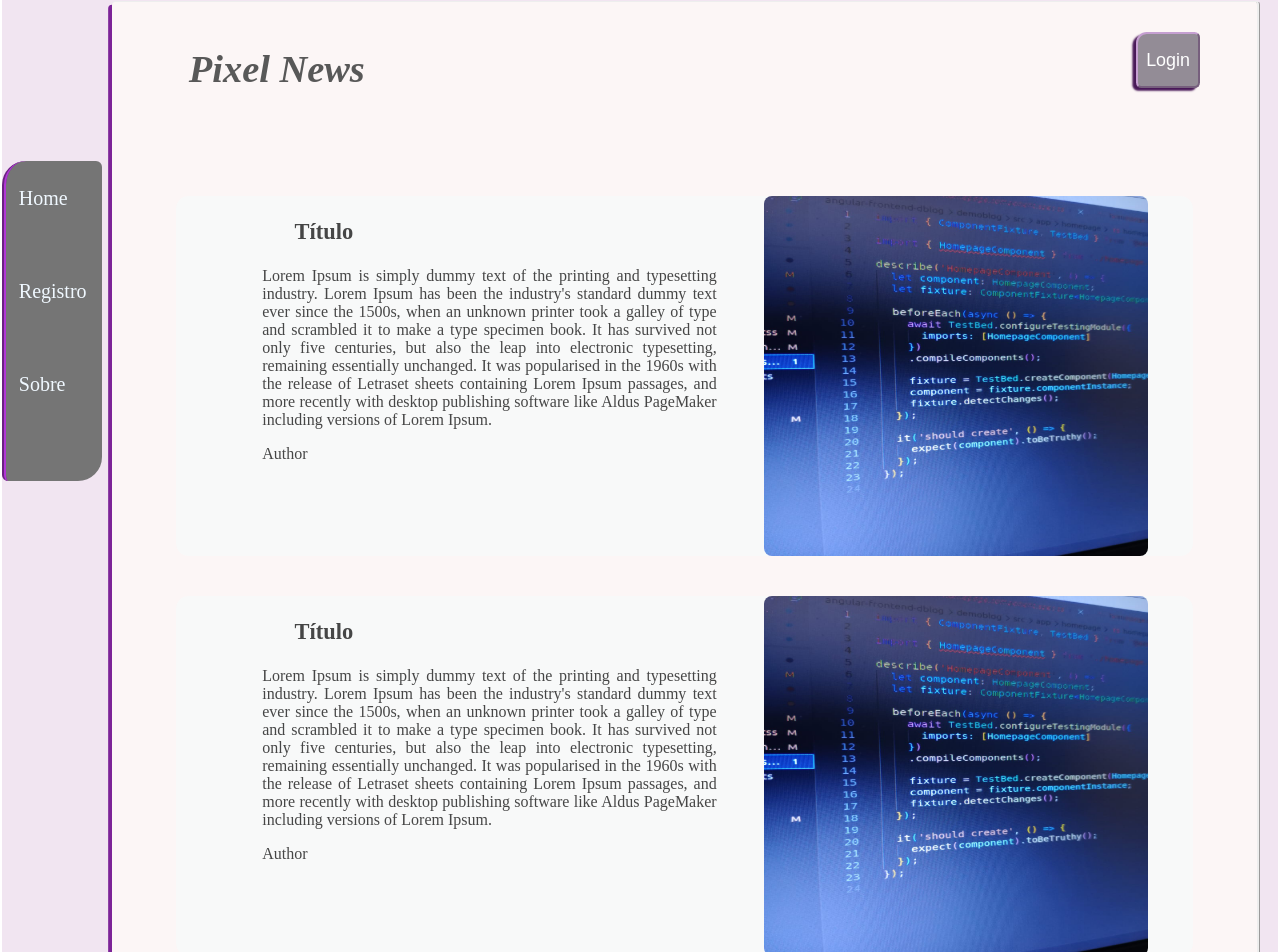
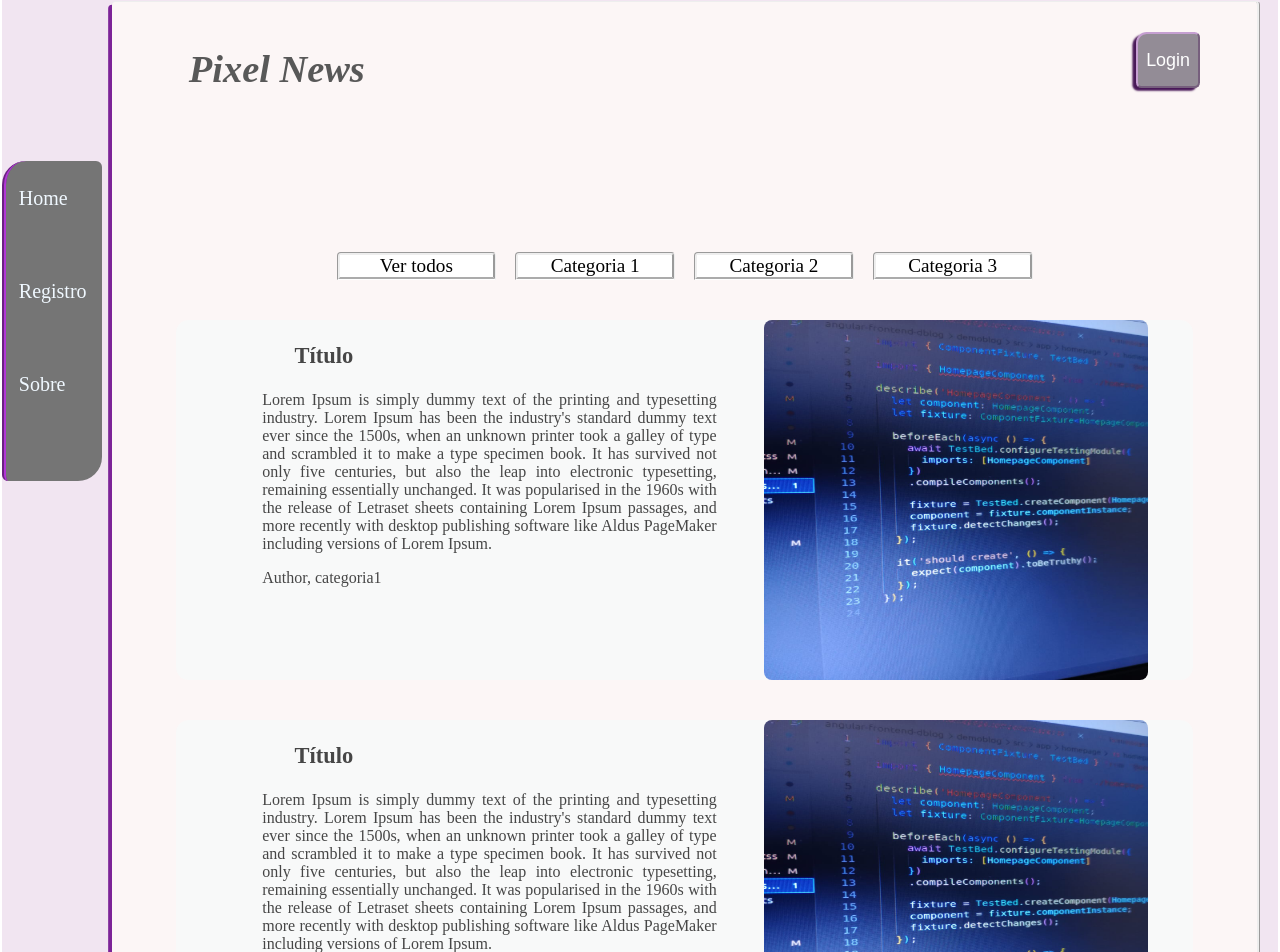
Before and after one commit to pedro-workspace/blog-demo, an Angular app: page / in a window 1280 px wide. Shown: the part 41-993 px from the top of the page. Built offline with nearby package versions, Linux system fonts and the light colour scheme.

Commit message:
adicionando extras

```diff
--- a/src/app/datasample/data.sample.ts
+++ b/src/app/datasample/data.sample.ts
@@ -4,17 +4,17 @@ const url:String = "img.jpeg"
 
 
 export const dataSample: Array<{titulo:String,resumo:String,
-    nomeAutor:String,bioAutor:String,infoAcademica:String, imgUrl:String}> = [
+    nomeAutor:String,bioAutor:String,infoAcademica:String, imgUrl:String, category:String}> = [
     {titulo:"Título", resumo:lorem, nomeAutor:"Author",
-        bioAutor:"Informações sobre", infoAcademica:"Se houver", imgUrl:url},
+        bioAutor:"Informações sobre", infoAcademica:"Se houver", imgUrl:url, category:"categoria1"},
     {titulo:"Título", resumo:lorem, nomeAutor:"Author",
-        bioAutor:"Informações sobre", infoAcademica:"Se houver", imgUrl:url},
+        bioAutor:"Informações sobre", infoAcademica:"Se houver", imgUrl:url,category:"categoria2"},
     {titulo:"Título", resumo:lorem, nomeAutor:"Author",
-        bioAutor:"Informações sobre", infoAcademica:"Se houver", imgUrl:url},
+        bioAutor:"Informações sobre", infoAcademica:"Se houver", imgUrl:url, category:"categoria2"},
     {titulo:"Título", resumo:lorem, nomeAutor:"Author",
-        bioAutor:"Informações sobre", infoAcademica:"Se houver", imgUrl:url},
+        bioAutor:"Informações sobre", infoAcademica:"Se houver", imgUrl:url, category:"categoria1"},
     {titulo:"Título", resumo:lorem, nomeAutor:"Author",
-        bioAutor:"Informações sobre", infoAcademica:"Se houver", imgUrl:url},
+        bioAutor:"Informações sobre", infoAcademica:"Se houver", imgUrl:url, category:"categoria3"},
     {titulo:"Título", resumo:lorem, nomeAutor:"Author",
-        bioAutor:"Informações sobre", infoAcademica:"Se houver", imgUrl:url},
+        bioAutor:"Informações sobre", infoAcademica:"Se houver", imgUrl:url, category:"categoria3"},
 ]
--- a/src/app/homepage/homepage.component.css
+++ b/src/app/homepage/homepage.component.css
@@ -26,3 +26,32 @@ h2, h3, p {
     border-radius: 1vb;
     align-self: center;
 }
+
+div nav {
+    display:flex;
+    gap: 1em;
+    justify-content: center;
+}
+
+div nav a {
+    margin-top:5em;
+    border-style:groove;
+    border-bottom-color:white;
+    background-color:white;
+    border-top-left-radius:0.2em;
+    border-top-right-radius:0.2em;
+    font-size: 1em;
+    width:12vw;
+    text-align:center;
+    cursor:pointer;
+    user-select: none;
+}
+
+div nav a:hover{
+    background-color: rgb(37, 14, 43);
+    color:white;
+}
+
+div nav a:checked{
+    box-shadow: 1em 1em;
+}
--- a/src/app/homepage/homepage.component.html
+++ b/src/app/homepage/homepage.component.html
@@ -1,9 +1,17 @@
 <br>
-<div class="post-container" *ngFor="let item of posts">
-    <div>
-        <h3>{{item.titulo}}</h3>
-        <p>{{item.resumo}}</p>
-        <p>{{item.nomeAutor}}</p>
+<div>
+    <nav>
+        <a (click)="allCategory()" >Ver todos</a>
+        <a (click)="changeCategory('1')" >Categoria 1</a>
+        <a (click)="changeCategory('2')" >Categoria 2</a>
+        <a (click)="changeCategory('3')" >Categoria 3</a>
+    </nav>
+    <div class="post-container" *ngFor="let item of filteredPosts">
+        <div>
+            <h3>{{item.titulo}}</h3>
+            <p>{{item.resumo}}</p>
+            <p>{{item.nomeAutor}}, {{item.category}}</p>
+        </div>
+        <img src="{{item.imgUrl}}">
     </div>
-    <img src="{{item.imgUrl}}">
 </div>
--- a/src/app/homepage/homepage.component.ts
+++ b/src/app/homepage/homepage.component.ts
@@ -1,5 +1,5 @@
 import { CommonModule } from '@angular/common';
-import { Component } from '@angular/core';
+import { Component, Input, SimpleChanges } from '@angular/core';
 import {dataSample} from '../datasample/data.sample'
 
 @Component({
@@ -11,4 +11,17 @@ import {dataSample} from '../datasample/data.sample'
 
 export default class HomepageComponent {
   posts = dataSample
+  filteredPosts = this.posts
+  @Input() category = "";
+
+  changeCategory(cat:string){
+    this.category = cat
+    console.log(this.category)
+    console.log(this.filteredPosts)
+    this.filteredPosts = this.posts.filter((post) => post.category.match(this.category))
+  }
+
+  allCategory(){
+    this.filteredPosts = this.posts
+  }
 }
```
Also changed, not shown: src/app/datasample/login.sample.ts (deleted, +0 -8 lines), src/styles.css (line endings or trailing spaces).
